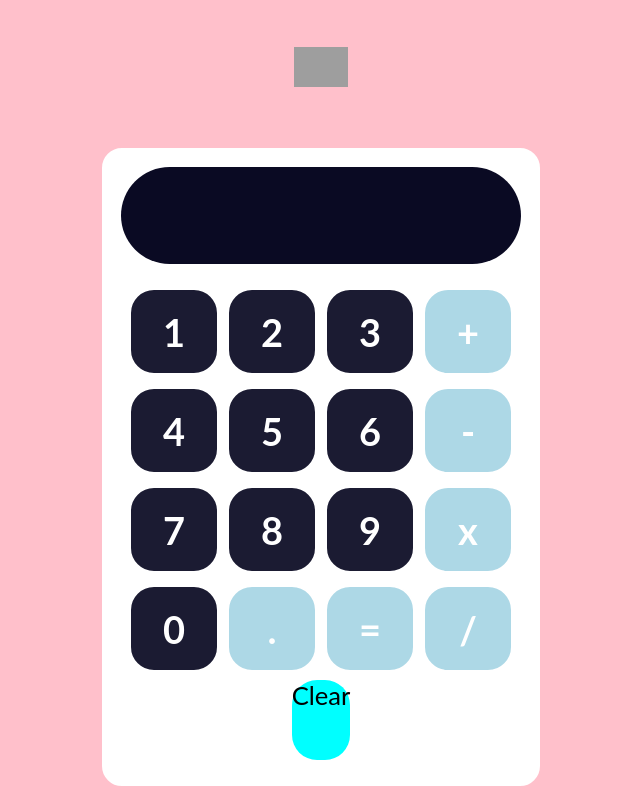
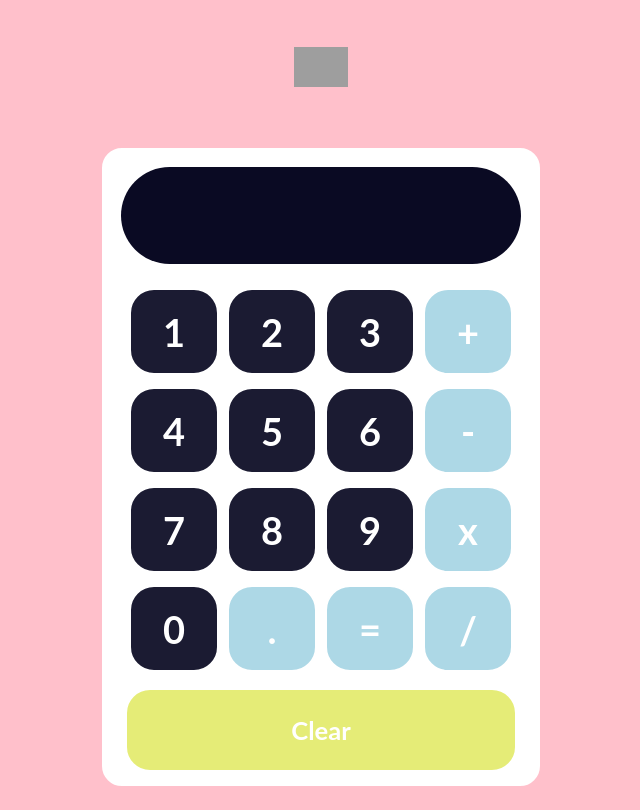
Before and after one commit to MaxMorales727677/FreeCodeCamp-React--3rd-Project, a React (Create React App) app: page / in a window 1280 px wide. Shown: the whole page, without its empty margins (319-959 px from the left). Built offline with nearby package versions, Linux system fonts and the light colour scheme; grey boxes are pictures that could not be loaded; the HTML template or start-up script is replaced by a standard one.

Commit message:
Añadir boton Clear

```diff
--- a/src/hojas-de-estilo/BotonClear.css
+++ b/src/hojas-de-estilo/BotonClear.css
@@ -1,6 +1,15 @@
 .boton-clear {
     height: 80px;
     font-size: 1.6em;
+    display: flex;
+    flex: 1;
+    background-color: #e5ec77;
     border-radius: 25px;
-    background-color: cyan;
+    margin-top: 8px;
+    justify-content: center;
+    align-items: center;
+    font-weight: bold;
+    color: white;
+    border: 2px solid white;
+    cursor: pointer;
 }
```
